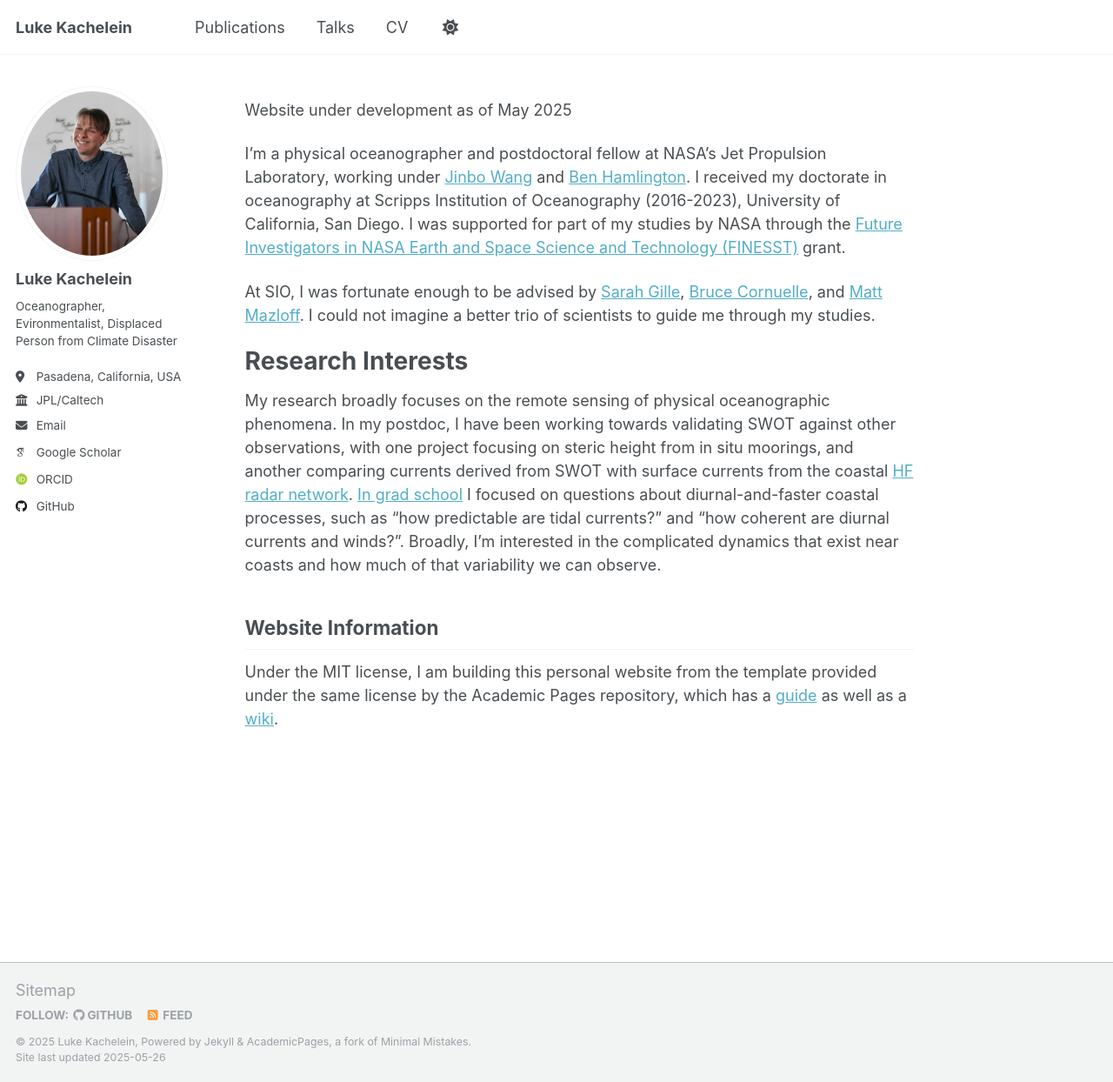
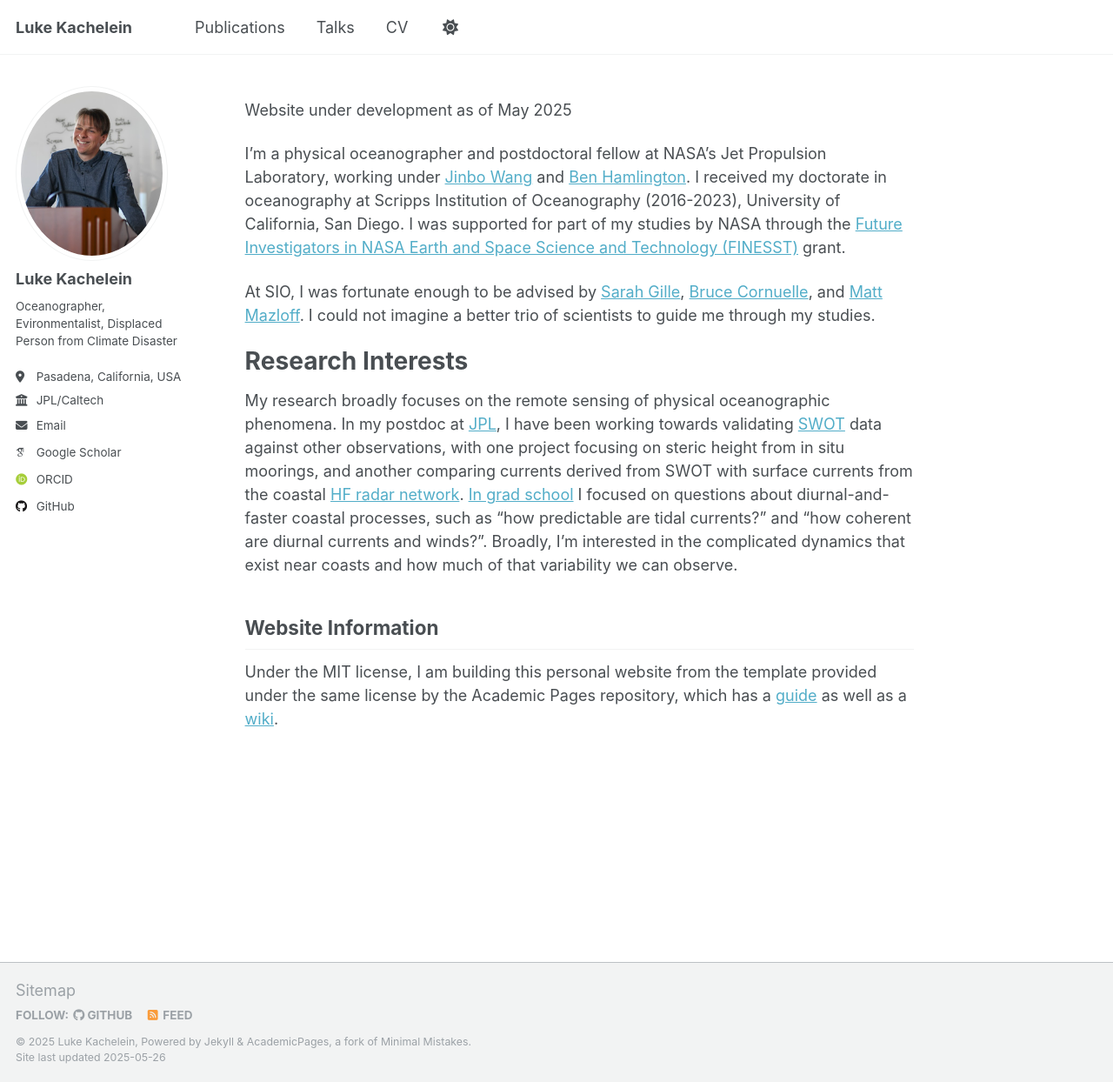
Before and after one commit to lkach/lkach.github.io, a Jekyll site: the page built from _pages/about.md, in a window 1280 px wide and 1244 px high. Shown: the whole window at 87% size. Built offline with Jekyll 4.4.1, drawn with Linux system fonts in a browser that asks for light colours; some web fonts are replaced.

Commit message:
Update about.md

```diff
--- a/_pages/about.md
+++ b/_pages/about.md
@@ -17,7 +17,7 @@
 
 Research Interests
 ======
-My research broadly focuses on the remote sensing of physical oceanographic phenomena. In my postdoc, I have been working towards validating SWOT against other observations, with one project focusing on steric height from in situ moorings, and another comparing currents derived from SWOT with surface currents from the coastal [HF radar network](https://cordc.ucsd.edu/projects/hfrnet/). [In grad school](https://escholarship.org/uc/item/3q94p7xw) I focused on questions about diurnal-and-faster coastal processes, such as “how predictable are tidal currents?” and “how coherent are diurnal currents and winds?”. Broadly, I’m interested in the complicated dynamics that exist near coasts and how much of that variability we can observe.
+My research broadly focuses on the remote sensing of physical oceanographic phenomena. In my postdoc at [JPL](https://www.jpl.nasa.gov/), I have been working towards validating [SWOT](https://swot.jpl.nasa.gov/) data against other observations, with one project focusing on steric height from in situ moorings, and another comparing currents derived from SWOT with surface currents from the coastal [HF radar network](https://cordc.ucsd.edu/projects/hfrnet/). [In grad school](https://escholarship.org/uc/item/3q94p7xw) I focused on questions about diurnal-and-faster coastal processes, such as “how predictable are tidal currents?” and “how coherent are diurnal currents and winds?”. Broadly, I’m interested in the complicated dynamics that exist near coasts and how much of that variability we can observe.
 
 
 
```
